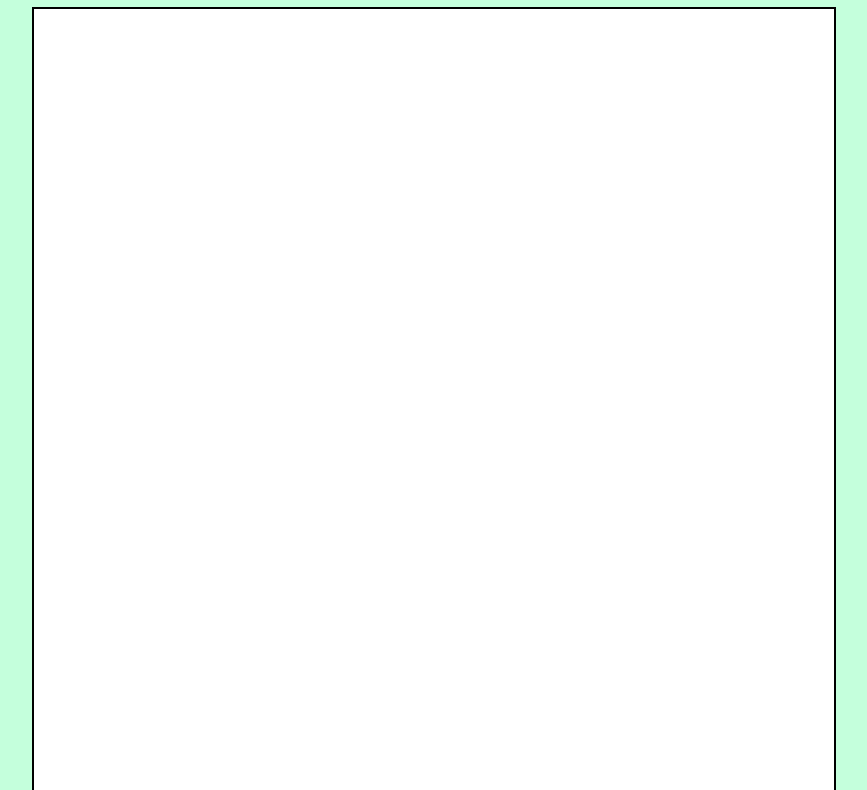
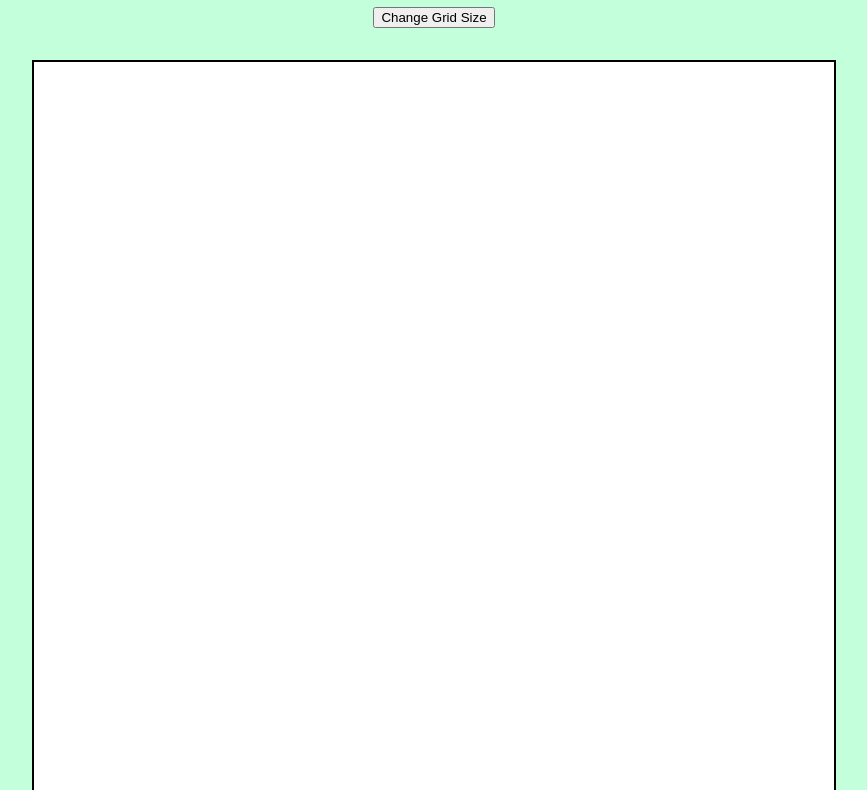
Before and after one commit to ilyennaa/etch-a-sketch, a plain HTML site: page index.html in a window 1280 px wide. Shown: the part 81-871 px from the top of the page, without its empty margins (206-1073 px from the left). Drawn offline with Linux system fonts and the light colour scheme.

Commit message:
Added grid resizing functionality

```diff
--- a/index.html
+++ b/index.html
@@ -11,6 +11,9 @@
 </head>
 <body>
     <h1>Etch-a-Sketch</h1>
+    <button class="change-grid-button">Change Grid Size</button>
+    <p class="slider-value"></p>
     <div class="board"></div>
+
 </body>
 </html>
--- a/script.js
+++ b/script.js
@@ -1,27 +1,38 @@
 const board = document.querySelector('.board');
+const changeGridSize = document.querySelector('.change-grid-button');
 
 populateBoard();
-addTileEventListeners();
+
+
+changeGridSize.addEventListener("click", function() {
+    const gridSize = prompt("What size grid would you like?");
+    populateBoard(gridSize);
+});
+
+
 
 /*
     populates the board with plain, white tiles
 */
-function populateBoard() {
-    // create horizontal divs
-    for (let i = 0; i < 16; i++) {
+function populateBoard(gridSize=16) {
+    board.innerHTML = "";
+    let rowDivHeight = 800 / gridSize;
+    rowDivHeight = (rowDivHeight*100) / 800;
+
+    // populate the board with horizontal container divs
+    for (let i = 0; i < gridSize; i++) {
         let rowDiv = document.createElement('div');
         rowDiv.classList.add('.rowDiv');
 
-        rowDiv.style.height = "6.25%";
+        rowDiv.style.height = `${Math.round(rowDivHeight*100) / 100}%`;
         rowDiv.style.width = "100%";
         rowDiv.style.display = "flex";
 
         board.appendChild(rowDiv);
     }
 
-     // populate horizontal divs with squares
+    // for each horizontal div, populate it with square tiles
     const rowDivs = board.childNodes;
-
     rowDivs.forEach(function() {
         for (let i = 0; i < rowDivs.length; i++) {
             let horizontalDivs = rowDivs[i];
@@ -29,13 +40,14 @@ function populateBoard() {
             tile.classList.add('.tile');
 
             tile.style.height = "100%";
-            tile.style.width = "6.25%";
+            tile.style.width = `${Math.round(rowDivHeight*100) / 100}%`;
             tile.style.backgroundColor = "white";
 
             horizontalDivs.appendChild(tile);
         }
     });
 
+    addTileEventListeners();
 }
 
 /*
@@ -49,7 +61,7 @@ function addTileEventListeners() {
 
         for(let j = 0; j < tiles.length; j++) {
             let tile = tiles[j];
-            tile.addEventListener("mouseover", event => {
+            tile.addEventListener("mouseenter", function(event) {
                 tile.style.backgroundColor = "gray";
             });
         }
--- a/style.css
+++ b/style.css
@@ -8,6 +8,6 @@ body {
 .board {
     height: 800px;
     width: 800px;
-    background: lightblue;
+    background: #fff;
     border: 2px solid black;
 }
```
